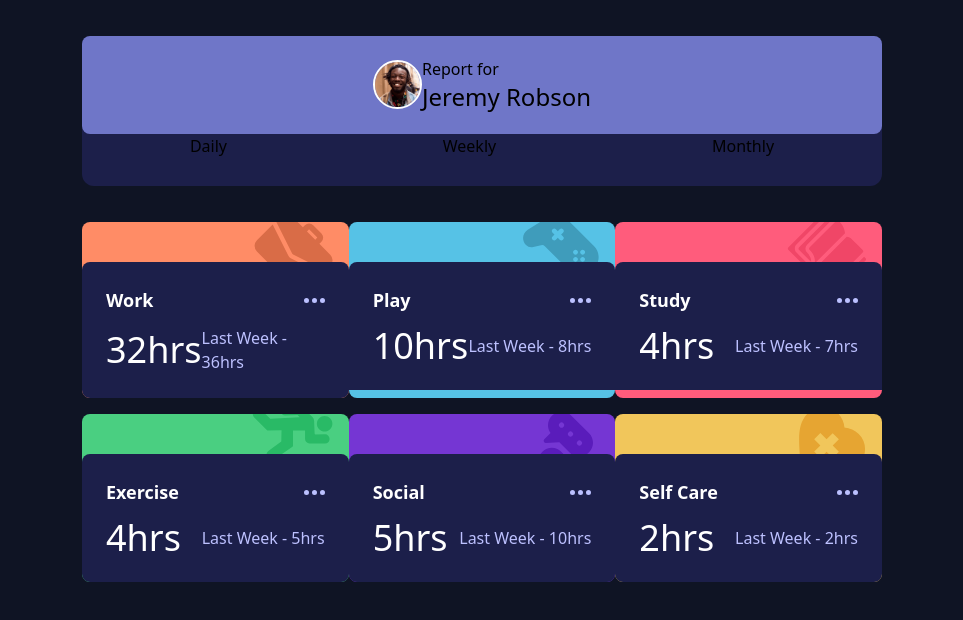
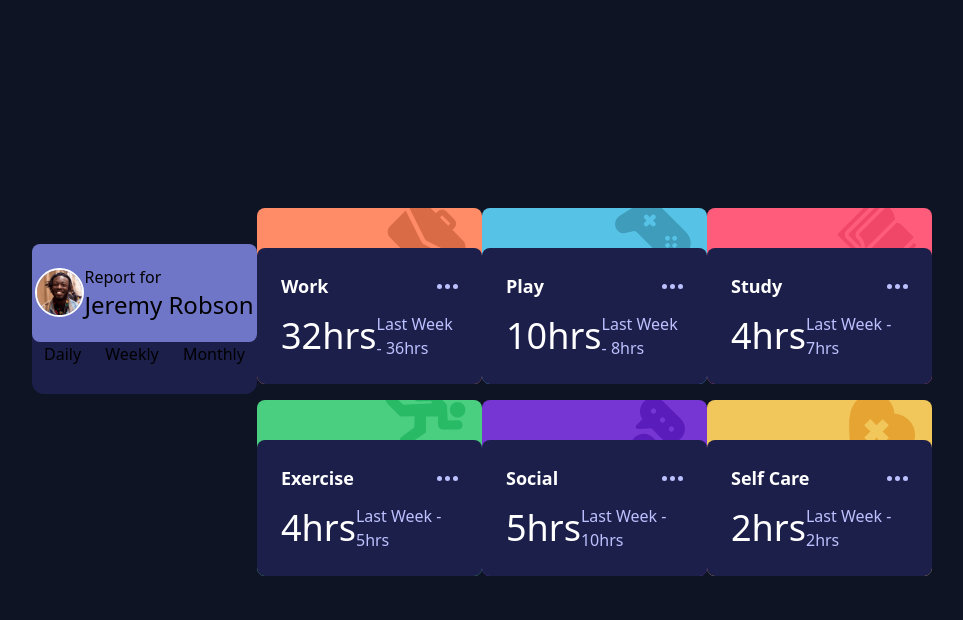
Before and after one commit to chiamaka28/time-tracking, a React (Vite) app: page / in a window 1280 px wide. Shown: the top 620 px of the page, without its empty margins (158-1121 px from the left). Built offline with nearby package versions, Linux system fonts and the light colour scheme.

Commit message:
added desktop styles

```diff
--- a/data.json
+++ b/data.json
@@ -86,7 +86,7 @@
       },
       "weekly": {
         "current": 5,
-        "previous": 10,
+        "previous": 10
       },
       "monthly": {
         "current": 21,
--- a/src/App.jsx
+++ b/src/App.jsx
@@ -120,14 +120,12 @@ const data = [
 function App() {
 
   return (
-    <div className=" w-full min-h-screen flex flex-col bg-very-dark-blue ">
-      <div className="my-container grid ">
+    <div className=" w-full min-h-screen flex flex-col md:justify-center md:items-center bg-very-dark-blue ">
+      <div className="my-container  md:grid md:grid-cols-3 lg:grid-cols-4">
         <HeaderCard />
-        <div className="grid grid-cols-3">
-          {data.map((d, idx) => (
+        {data.map((d, idx) => (
             <Card data={d} key={idx} />
-          ))}
-        </div>
+        ))}
       </div>
     </div>
   )
--- a/src/components/HeaderCard.jsx
+++ b/src/components/HeaderCard.jsx
@@ -2,7 +2,7 @@ import hero from "../images/image-jeremy.png";
 
 const HeaderCard = () => {
   return (
-    <div className=" my-9 h-[150px] flex flex-col bg-dark-blue rounded-xl grid-cols-1">
+    <div className=" my-9 h-[150px] flex flex-col bg-dark-blue rounded-xl  md:row-span-3 lg:row-span-2">
       <div className="flex bg-desaturated-blue h-[65%] items-center justify-center rounded-lg">
         <div className="border-white border-2 rounded-full">
           <img className="w-[45px]" src={hero} alt="/" />
--- a/src/index.css
+++ b/src/index.css
@@ -4,5 +4,5 @@
 
 
 .my-container {
-  @apply w-[90%] mx-auto max-w-[800px];
+  @apply w-[90%] mx-auto max-w-[900px];
 }
```
